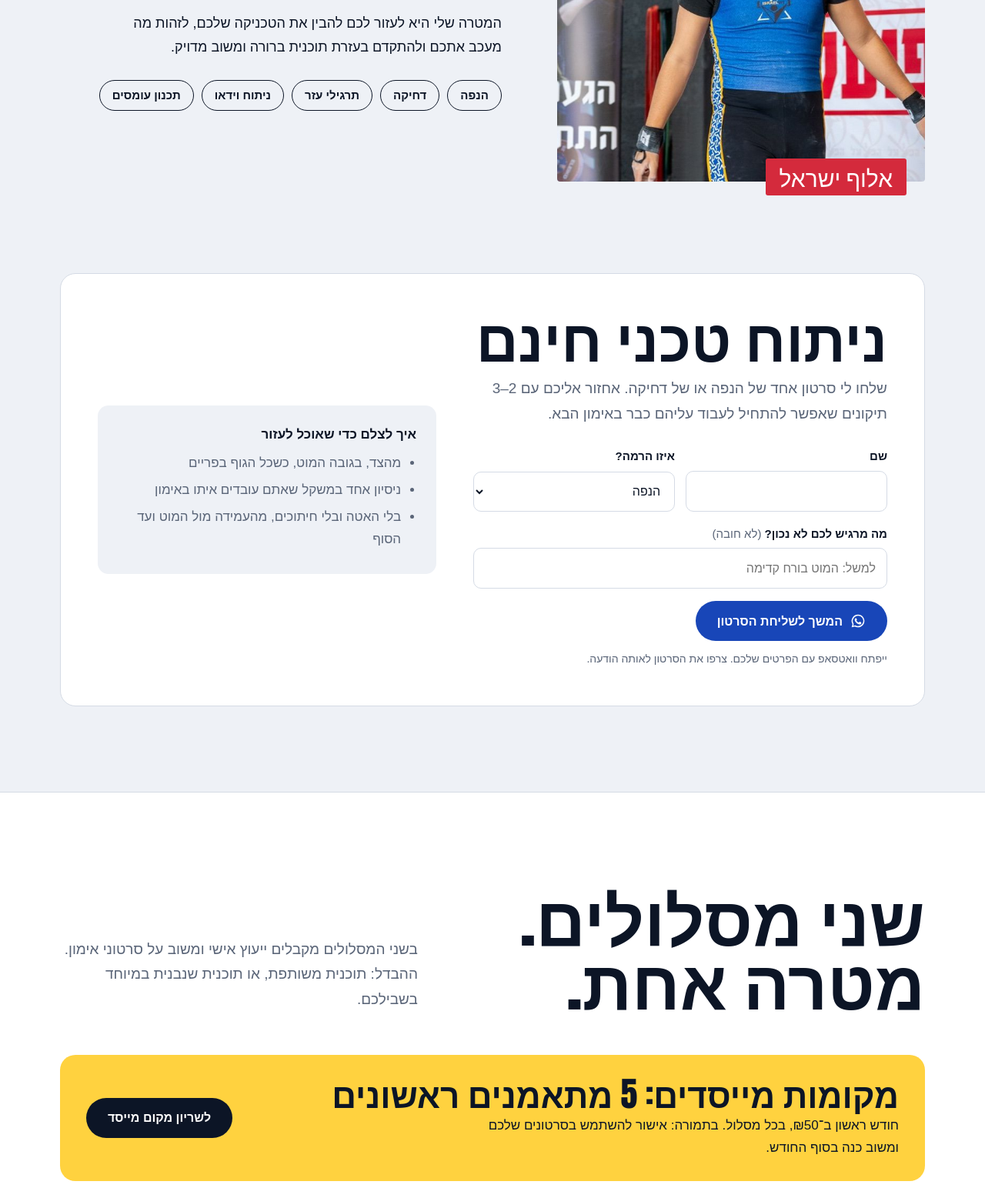
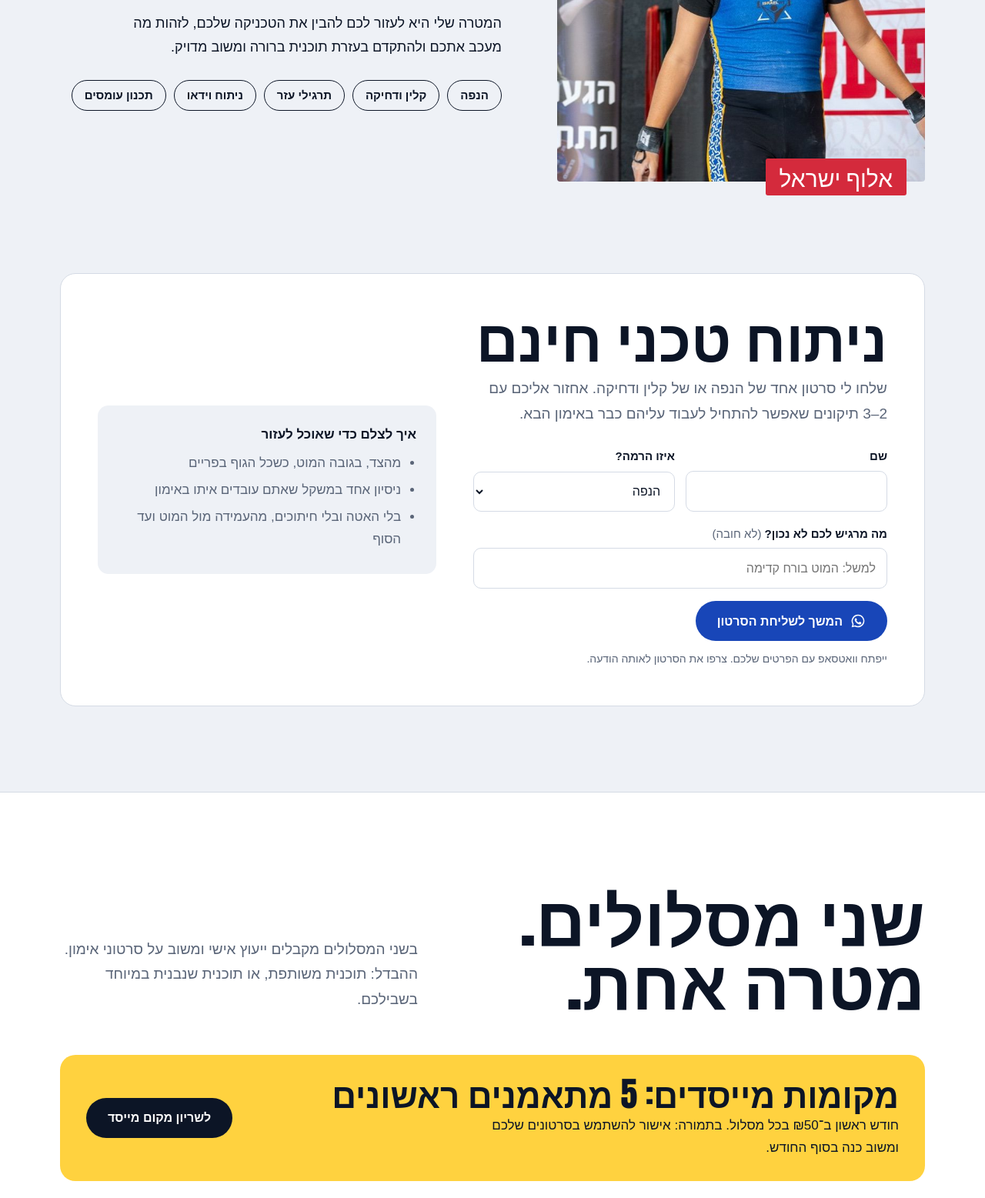
Before and after one commit to sagiveaton/welcome, a plain HTML site: page index.html in a window 1280 px wide. Shown: the part 1555-3112 px from the top of the page at 77% size. Drawn offline with Linux system fonts and the light colour scheme; a web font is replaced by a local one.

Commit message:
Revert "Fixed correct KENE"
This reverts commit 151baf653ddda5acf16afec8ab0b7b5ce79103e4.

```diff
--- a/index.html
+++ b/index.html
@@ -372,7 +372,7 @@ dialog::backdrop{background:#0c1526b8}
         <p>ספורטאי תחרותי ואלוף ישראל בהרמת משקולות אולימפית. אני מתחרה בארץ ובחו״ל, ובמקביל צברתי ניסיון בהדרכת קבוצות ובאימונים אישיים.</p>
         <p>המטרה שלי היא לעזור לכם להבין את הטכניקה שלכם, לזהות מה מעכב אתכם ולהתקדם בעזרת תוכנית ברורה ומשוב מדויק.</p>
         <ul class="focus" aria-label="תחומי עבודה">
-          <li>הנפה</li><li>דחיקה</li><li>תרגילי עזר</li><li>ניתוח וידאו</li><li>תכנון עומסים</li>
+          <li>הנפה</li><li>קלין ודחיקה</li><li>תרגילי עזר</li><li>ניתוח וידאו</li><li>תכנון עומסים</li>
         </ul>
       </div>
     </div>
@@ -383,7 +383,7 @@ dialog::backdrop{background:#0c1526b8}
       <div class="free-box">
         <div>
           <h2>ניתוח טכני חינם</h2>
-          <p class="lede">שלחו לי סרטון אחד של הנפה או של דחיקה. אחזור אליכם עם 2–3 תיקונים שאפשר להתחיל לעבוד עליהם כבר באימון הבא.</p>
+          <p class="lede">שלחו לי סרטון אחד של הנפה או של קלין ודחיקה. אחזור אליכם עם 2–3 תיקונים שאפשר להתחיל לעבוד עליהם כבר באימון הבא.</p>
           <form class="form" id="free-form" novalidate>
             <div class="row2">
               <div class="field"><label for="ff-name">שם</label><input id="ff-name" name="name" autocomplete="given-name" required></div>
@@ -417,7 +417,7 @@ dialog::backdrop{background:#0c1526b8}
       <div class="founders">
         <div>
           <h3>מקומות מייסדים: 5 מתאמנים ראשונים</h3>
-          <p>חודש ראשון ב־₪50, בכל מסלול. בתמורה: אישור להשתמש בסרטונים שלכם ומשוב כנה בסוף החודש.</p>
+          <p>חודש ראשון ב־₪50 בכל מסלול. בתמורה: אישור להשתמש בסרטונים שלכם ומשוב כנה בסוף החודש.</p>
         </div>
         <button class="btn btn-ink" type="button" data-signup="general" data-founder="1">לשריון מקום מייסד</button>
       </div>
@@ -433,7 +433,7 @@ dialog::backdrop{background:#0c1526b8}
           </div>
           <ul>
             <li>תוכנית אימונים משותפת עם התקדמות מתוכננת</li>
-            <li>עבודה על הנפה, קלין, דחיקה ותרגילי עזר</li>
+            <li>עבודה על הנפה, קלין ודחיקה ותרגילי עזר</li>
             <li>משוב טכני על סרטונים: עד 2 סרטונים מכל אימון, עד 5 אימונים בשבוע</li>
             <li>ייעוץ ושאלות בוואטסאפ</li>
             <li>מענה תוך 48 שעות בימי עבודה</li>
@@ -547,7 +547,7 @@ dialog::backdrop{background:#0c1526b8}
         <details><summary>איך עובד המשוב על הסרטונים?</summary><p>מצלמים את ההרמות באימון ושולחים בוואטסאפ. בתוכנית הכללית אפשר לשלוח עד 2 סרטונים מכל אימון, עד 5 אימונים בשבוע. בליווי האישי מקבלים ניתוח ומשוב מכל אימון.</p></details>
         <details><summary>תוך כמה זמן אקבל תשובה?</summary><p>בתוכנית הכללית: עד 48 שעות בימי עבודה. בליווי האישי המלא: עד 24 שעות בימי עבודה.</p></details>
         <details><summary>מה ההבדל בין שני המסלולים?</summary><p>בתוכנית הכללית מתאמנים לפי תוכנית משותפת עם ייעוץ אישי. בליווי המלא התוכנית נבנית בשבילכם, מתעדכנת כל שבוע, וכוללת שיחת היכרות ושיחת מעקב חודשית.</p></details>
-        <details><summary>מה זה מקומות מייסדים?</summary><p>חמשת המתאמנים הראשונים מקבלים את החודש הראשון ב־₪50, בכל מסלול. בתמורה הם מאשרים לי להשתמש בסרטונים שלהם ונותנים משוב כנה בסוף החודש. מהחודש השני המחיר רגיל: ₪149 לתוכנית הכללית ו־₪600 לליווי האישי המלא.</p></details>
+        <details><summary>מה זה מקומות מייסדים?</summary><p>חמשת המתאמנים הראשונים מקבלים את החודש הראשון ב־₪50 בכל מסלול. בתמורה הם מאשרים לי להשתמש בסרטונים שלהם ונותנים משוב כנה בסוף החודש. מהחודש השני המחיר רגיל: ₪149 לתוכנית הכללית ו־₪600 לליווי האישי המלא.</p></details>
         <details><summary>הניתוח החינמי מחייב אותי להירשם?</summary><p>לא. שולחים סרטון אחד ומקבלים תיקונים. אם תרצו להמשיך, נדבר על המסלול שמתאים לכם.</p></details>
         <details><summary>איך נרשמים ומשלמים?</summary><p>לוחצים על "להרשמה" במסלול שבחרתם וממלאים כמה פרטים. ההרשמה נשלחת אליי בוואטסאפ, ומשם ממשיכים לתשלום. לפני תחילת הליווי תקבלו פירוט של היקף השירות.</p></details>
       </div>
```
